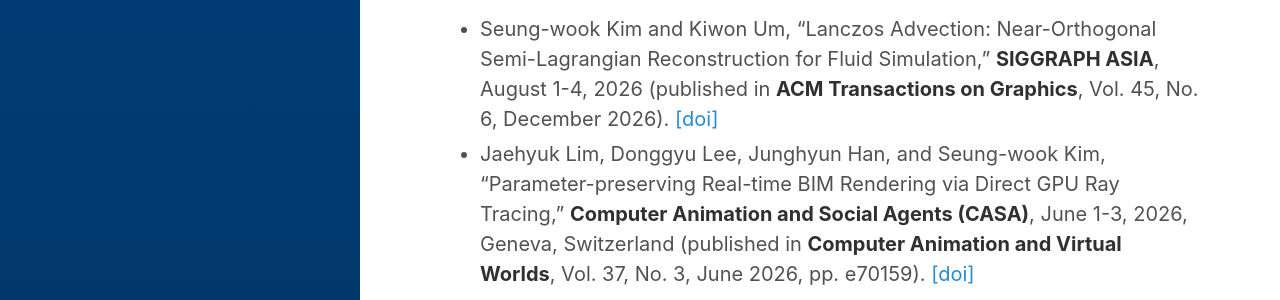
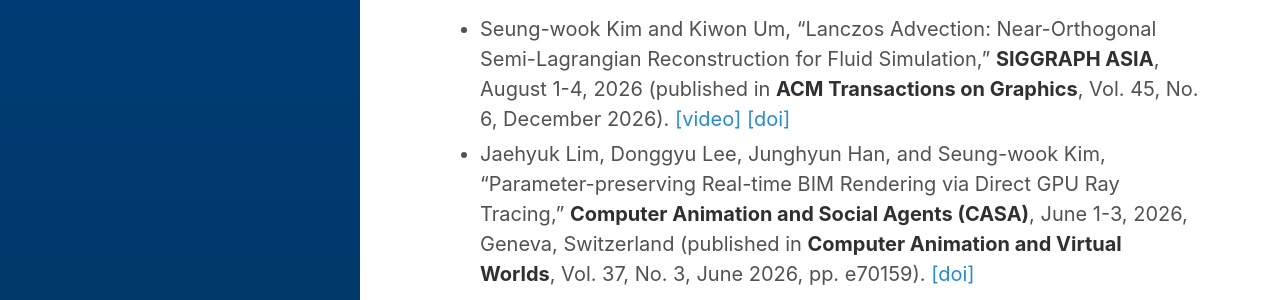
Before and after one commit to God-eunger/God-eunger.github.io, a Jekyll site: the page built from publications/index.md, in a window 1280 px wide. Shown: the part 239-539 px from the top of the page. Built offline with Jekyll 4.4.1, drawn with Linux system fonts in a browser that asks for light colours.

Commit message:
Update index.md

```diff
--- a/publications/index.md
+++ b/publications/index.md
@@ -4,7 +4,7 @@
 ---
 
 ### 2026
- * Seung-wook Kim and Kiwon Um, “Lanczos Advection: Near-Orthogonal Semi-Lagrangian Reconstruction for Fluid Simulation,” **SIGGRAPH ASIA**, August 1-4, 2026 (published in **ACM Transactions on Graphics**, Vol. 45, No. 6, December 2026). [[doi]](https://doi.org/10.1145/3842541)
+ * Seung-wook Kim and Kiwon Um, “Lanczos Advection: Near-Orthogonal Semi-Lagrangian Reconstruction for Fluid Simulation,” **SIGGRAPH ASIA**, August 1-4, 2026 (published in **ACM Transactions on Graphics**, Vol. 45, No. 6, December 2026). [[video]](https://youtu.be/_FFpkrXm-hg) [[doi]](https://doi.org/10.1145/3842541)
  * Jaehyuk Lim, Donggyu Lee, Junghyun Han, and Seung-wook Kim, “Parameter-preserving Real-time BIM Rendering via Direct GPU Ray Tracing,” **Computer Animation and Social Agents (CASA)**, June 1-3, 2026, Geneva, Switzerland (published in **Computer Animation and Virtual Worlds**, Vol. 37, No. 3, June 2026, pp. e70159). [[doi]](https://doi.org/10.1002/cav.70159)
 
 ### 2025
```
